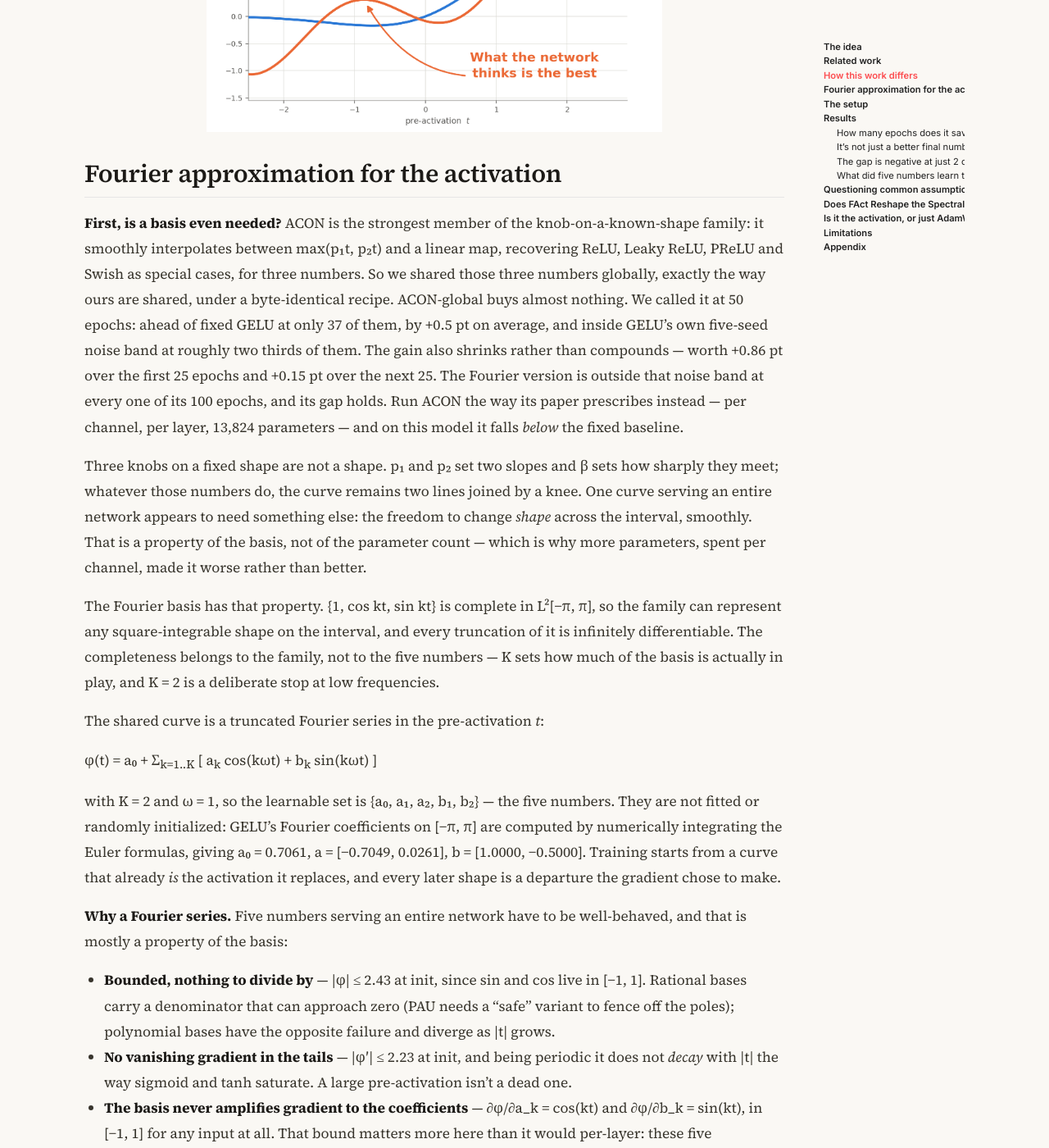
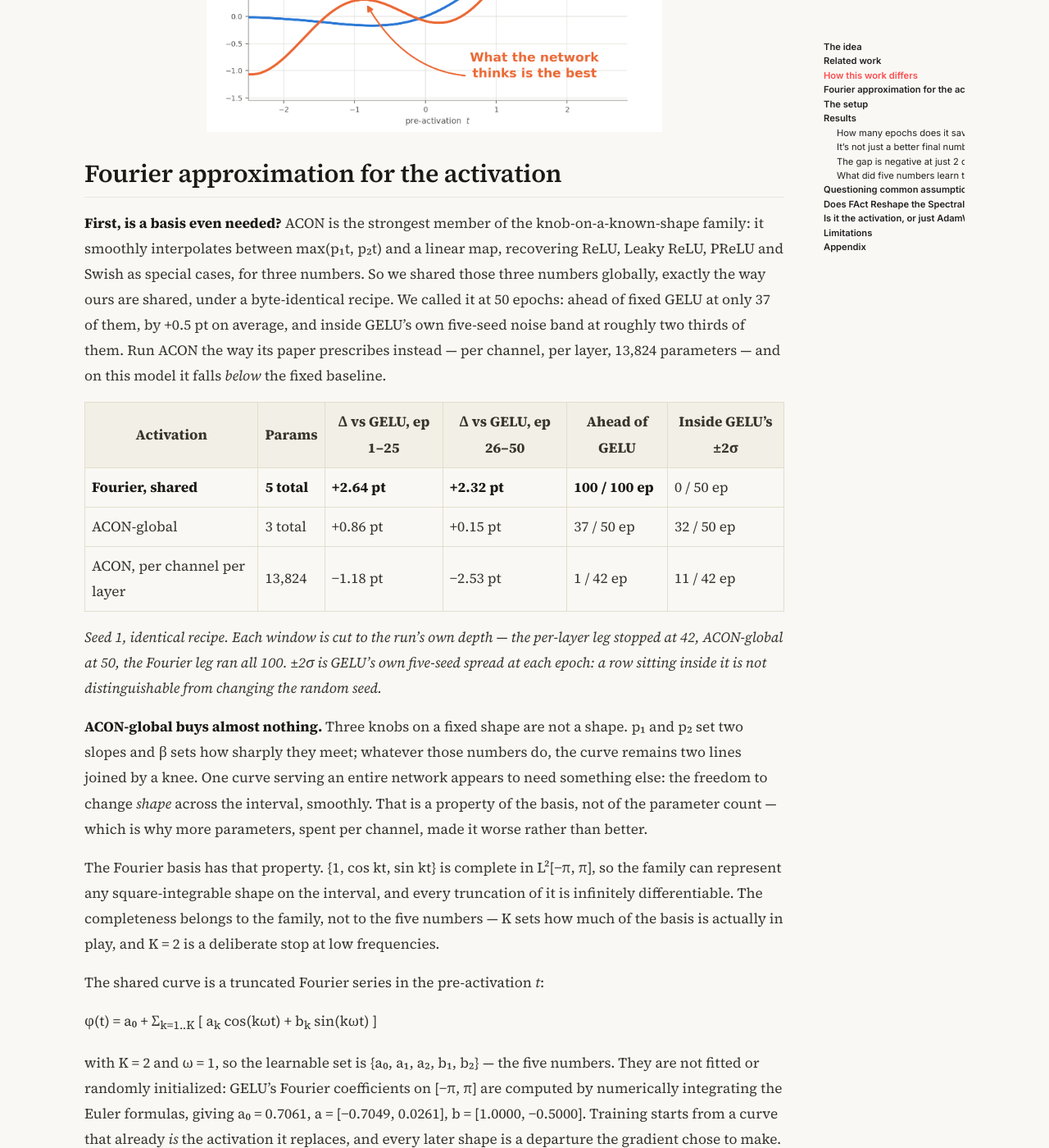
Before and after one commit to Arunprakash-A/Arunprakash-a.github.io, a Jekyll site: the page built from _posts/2026-08-11-learnable-activations-might-have-better-loss-landscape.md, in a window 1280 px wide and 1400 px high, scrolled down 4465 px. Shown: the whole window at 82% size. Built offline with Jekyll 4.4.1, drawn with Linux system fonts in a browser that asks for light colours; nearby versions of some CDN libraries.

Commit message:
blog: let a table carry the ACON comparison
Moves the per-window deltas out of prose and into a three-row table, so the
decaying ACON-global gain and the holding Fourier gap are read off the data
rather than asserted. Verdict now lands after the table as a bolded lead-in.

Co-Authored-By: Claude Opus 5 <noreply@anthropic.com>

```diff
--- a/_posts/2026-08-11-learnable-activations-might-have-better-loss-landscape.md
+++ b/_posts/2026-08-11-learnable-activations-might-have-better-loss-landscape.md
@@ -141,19 +141,27 @@ at all. What we designed is the conjunction:
 knob-on-a-known-shape family: it smoothly interpolates between max(p₁t, p₂t)
 and a linear map, recovering ReLU, Leaky ReLU, PReLU and Swish as special
 cases, for three numbers. So we shared those three numbers globally, exactly
-the way ours are shared, under a byte-identical recipe. ACON-global buys
-almost nothing. We called it at 50 epochs: ahead of fixed GELU at only 37 of them,
-by +0.5 pt on average, and inside GELU's own five-seed noise band at roughly
-two thirds of them. The gain also shrinks rather than compounds — worth
-+0.86 pt over the first 25 epochs and +0.15 pt over the next 25. The Fourier
-version is outside that noise band at every one of its 100 epochs, and its
-gap holds. Run ACON the way its paper prescribes instead — per channel, per
-layer, 13,824 parameters — and on this model it falls *below* the fixed
-baseline.
+the way ours are shared, under a byte-identical recipe. We called it at 50
+epochs: ahead of fixed GELU at only 37 of them, by +0.5 pt on average, and
+inside GELU's own five-seed noise band at roughly two thirds of them. Run
+ACON the way its paper prescribes instead — per channel, per layer, 13,824
+parameters — and on this model it falls *below* the fixed baseline.
 
-Three knobs on a fixed shape are not a shape. p₁ and p₂ set two slopes and β
-sets how sharply they meet; whatever those numbers do, the curve remains two
-lines joined by a knee. One curve serving an entire network appears to need
+| Activation | Params | Δ vs GELU, ep 1–25 | Δ vs GELU, ep 26–50 | Ahead of GELU | Inside GELU's ±2σ |
+|---|---|---|---|---|---|
+| **Fourier, shared** | **5 total** | **+2.64 pt** | **+2.32 pt** | **100 / 100 ep** | 0 / 50 ep |
+| ACON-global | 3 total | +0.86 pt | +0.15 pt | 37 / 50 ep | 32 / 50 ep |
+| ACON, per channel per layer | 13,824 | −1.18 pt | −2.53 pt | 1 / 42 ep | 11 / 42 ep |
+
+*Seed 1, identical recipe. Each window is cut to the run's own depth — the
+per-layer leg stopped at 42, ACON-global at 50, the Fourier leg ran all 100.
+±2σ is GELU's own five-seed spread at each epoch: a row sitting inside it is
+not distinguishable from changing the random seed.*
+
+**ACON-global buys almost nothing.** Three knobs on a fixed shape are not a
+shape. p₁ and p₂ set two slopes and β sets how sharply they meet; whatever
+those numbers do, the curve remains two lines joined by a knee. One curve
+serving an entire network appears to need
 something else: the freedom to change *shape* across the interval, smoothly.
 That is a property of the basis, not of the parameter count — which is why
 more parameters, spent per channel, made it worse rather than better.
```
